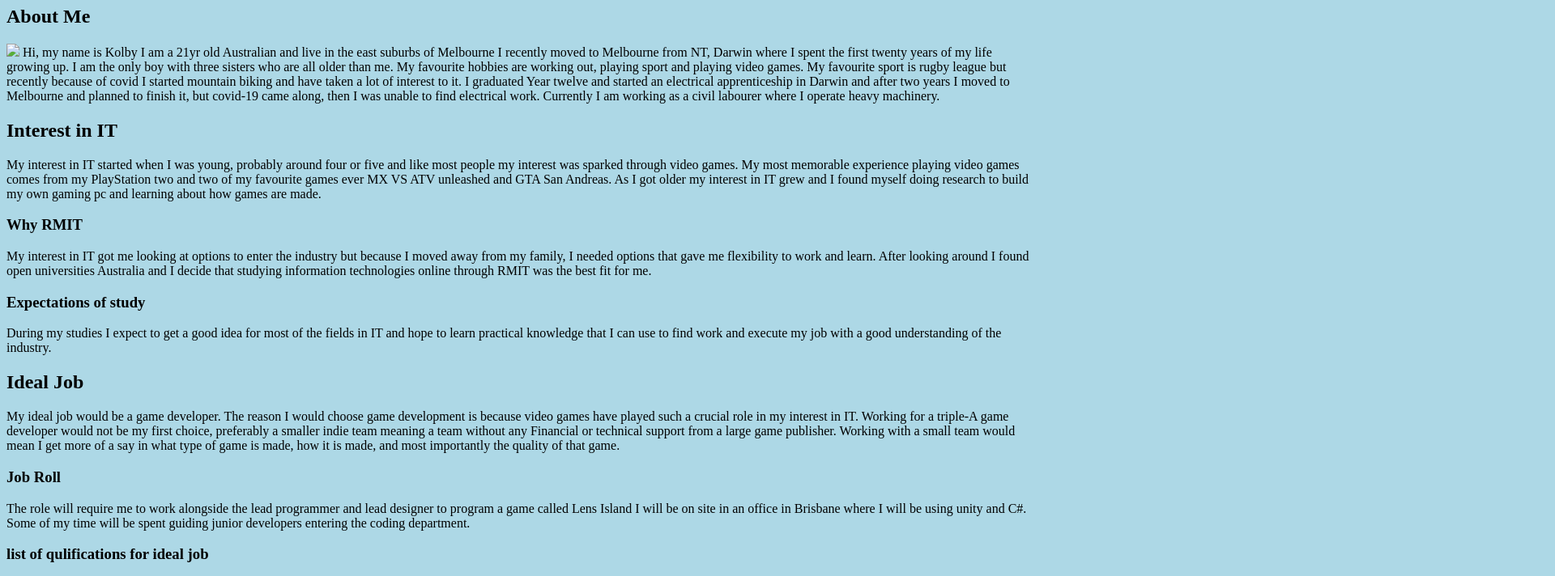
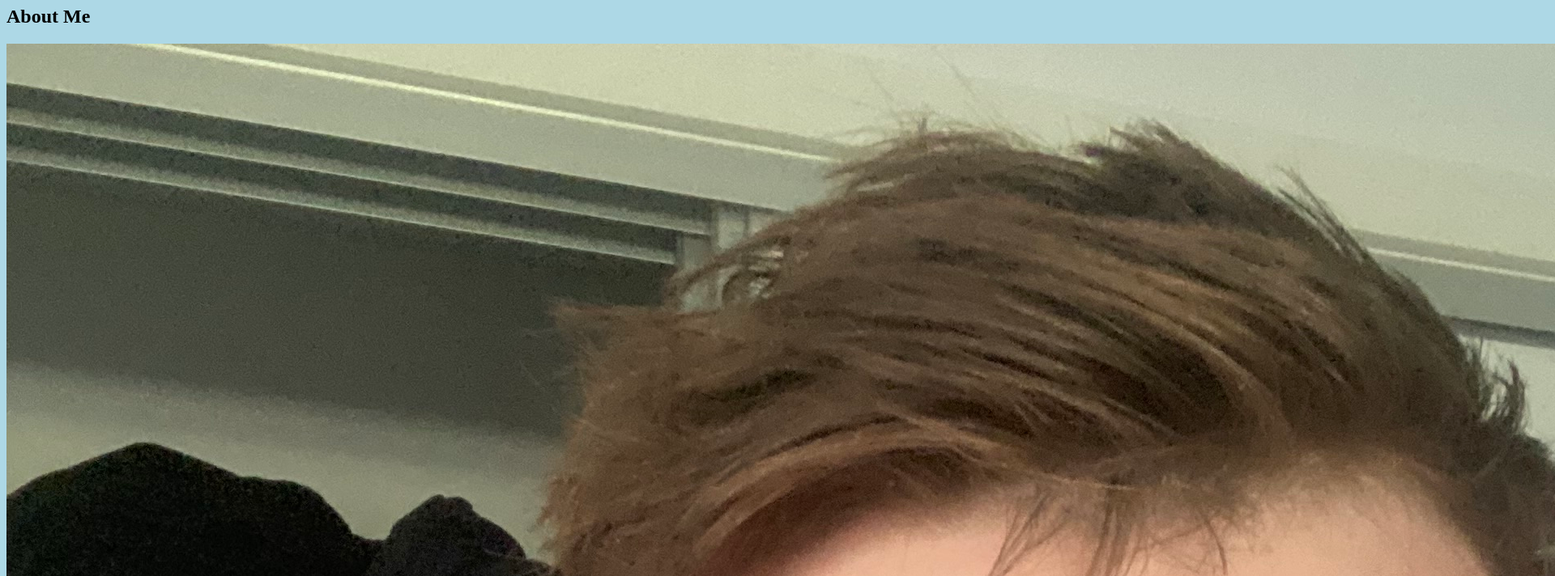
Before and after one commit to KolbyHunt/My-Profile, a plain HTML site: page index.html in a window 1280 px wide. Shown: the part 73-785 px from the top of the page at 81% size, 1920 px wide, since content can reach past the window. Drawn offline with Linux system fonts and the light colour scheme.

Commit message:
Update index.html

```diff
--- a/index.html
+++ b/index.html
@@ -17,7 +17,7 @@
                     <h2>
                         About Me
                     </h2>
-                    <img src="IMG_0830[2164]"
+                    <img src="IMG_0830[2164].jpg"
                     <P>
                         Hi, my name is Kolby I am a 21yr old Australian and live in the east suburbs of Melbourne I recently moved to
                         Melbourne from NT, Darwin where I spent the first twenty years of my life growing up. I am the only boy with
```
